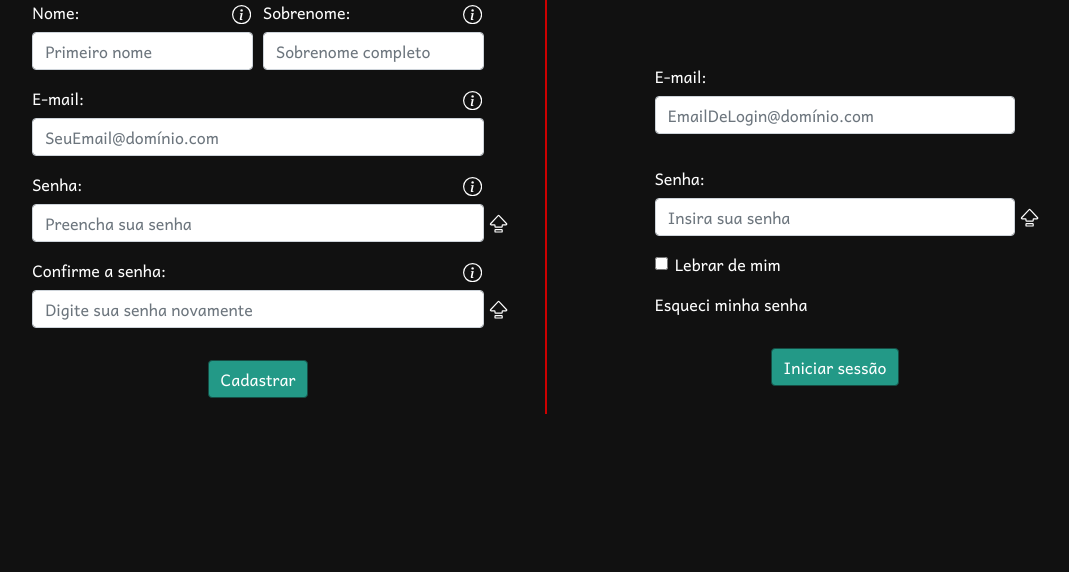
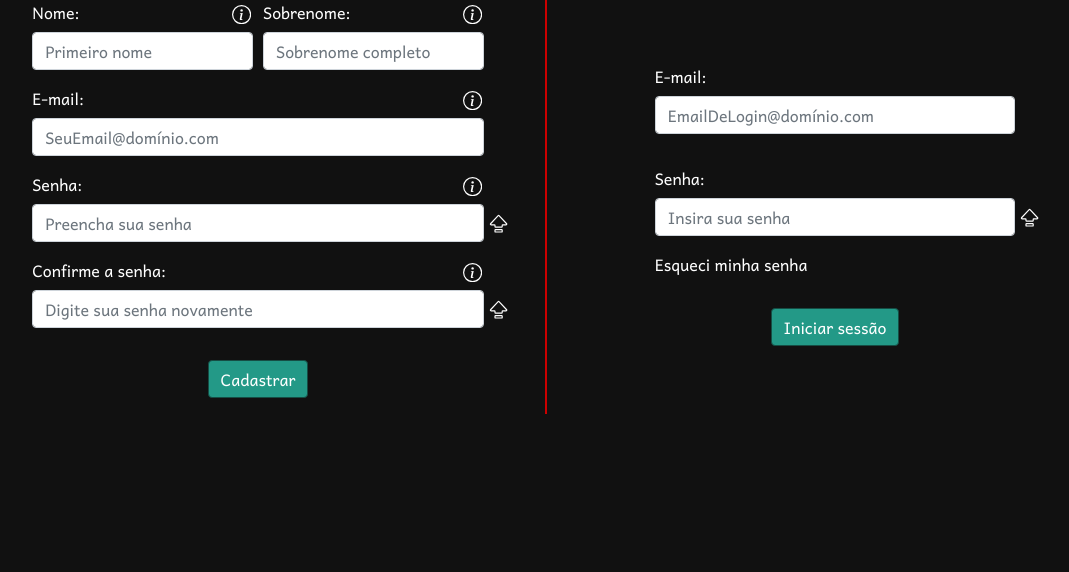
Before and after one commit to ViniciusBazan/Faebulare, a PHP site: page /Faebulare/Login.php in a window 1280 px wide. Shown: the part 217-789 px from the top of the page, without its empty margins (93-1162 px from the left). Run offline with PHP 8.4, Linux system fonts and the light colour scheme.

Commit message:
Remoção do lembrar de mim e correção do acento na psicanálise

```diff
--- a/src/Login.php
+++ b/src/Login.php
@@ -243,20 +243,7 @@ if (isset($_SESSION['id_user'])){
                     <div class="form-group col-1 col-md-2"></div>
                    </div>
 
-                   <div class="form-row">
-                   <div class="form-group col-1 col-md-2"></div>
-                    <div class="form-group col-10 col-md-8">
 
-                        <div class="form-check">
-                            <input class="form-check-input" type="checkbox" value="" id="defaultCheck1">
-                            <label class="form-check-label" for="defaultCheck1">
-                                Lebrar de mim
-                            </label>
-                        </div>
-
-                    </div>
-                    <div class="form-group col-1 col-md-2"></div>
-                   </div>
 
                    <div class="form-row">
                    <div class="form-group col-1 col-md-2"></div>
--- a/src/inc/menu.php
+++ b/src/inc/menu.php
@@ -40,7 +40,7 @@
         </li>
 
         <li class="nav-item dropdown">
-            <a class="nav-link muda font-s-12 mt-lg-4" href="cont_Psicanalise.php">Psicanalise</a>
+            <a class="nav-link muda font-s-12 mt-lg-4" href="cont_Psicanalise.php">Psicanálise</a>
         </li>
 
     </ul>
```
